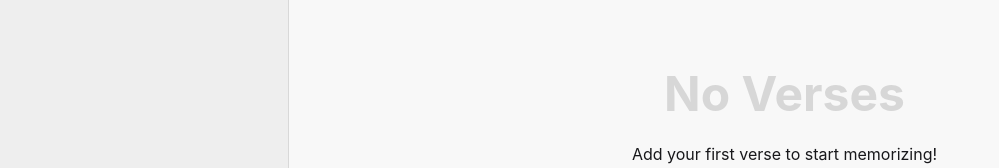
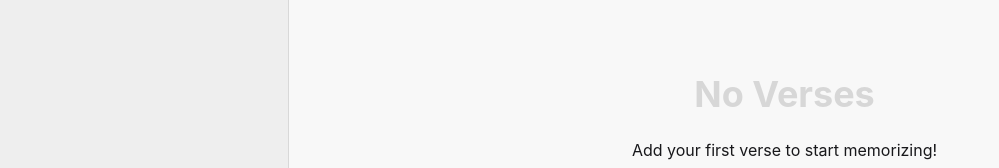
Before and after one commit to vickjavariz/bible-mind, a React (Vite) app: page /verses in a window 1280 px wide. Shown: the part 288-456 px from the top of the page, without its empty margins (0-999 px from the left). Built offline with nearby package versions, Linux system fonts and the light colour scheme.

Commit message:
refactor: rename Hero component to EmptyState

```diff
--- a/src/components/ui/Hero.tsx
+++ b/src/components/ui/EmptyState.tsx
@@ -6,11 +6,11 @@ import type {
 
 import { Link } from "@tanstack/react-router";
 
-interface HeroProps {
+interface EmptyStateProps {
   children: ReactNode;
 }
 
-function HeroWrapper({ children }: HeroProps) {
+function EmptyStateWrapper({ children }: EmptyStateProps) {
   return (
     <div className="hero flex-1">
       <div className="hero-content text-center">
@@ -20,12 +20,12 @@ function HeroWrapper({ children }: HeroProps) {
   );
 }
 
-function HeroTitle({
+function EmptyStateTitle({
   children,
   className,
   ...rest
 }: ComponentPropsWithoutRef<"h2">) {
-  const mergedClassName = `text-5xl font-bold ${className || ""}`;
+  const mergedClassName = `text-4xl font-bold ${className || ""}`;
 
   return (
     <h2 className={mergedClassName} {...rest}>
@@ -34,7 +34,7 @@ function HeroTitle({
   );
 }
 
-function HeroText({
+function EmptyStateText({
   children,
   className,
   ...rest
@@ -48,7 +48,7 @@ function HeroText({
   );
 }
 
-function HeroLink({
+function EmptyStateLink({
   children,
   className,
   ...rest
@@ -62,10 +62,10 @@ function HeroLink({
   );
 }
 
-const Hero = Object.assign(HeroWrapper, {
-  Title: HeroTitle,
-  Text: HeroText,
-  Link: HeroLink,
+const EmptyState = Object.assign(EmptyStateWrapper, {
+  Title: EmptyStateTitle,
+  Text: EmptyStateText,
+  Link: EmptyStateLink,
 });
 
-export default Hero;
+export default EmptyState;
--- a/src/routes/settings/index.tsx
+++ b/src/routes/settings/index.tsx
@@ -2,7 +2,7 @@ import { useTranslation } from "react-i18next";
 
 import { createFileRoute } from "@tanstack/react-router";
 
-import Hero from "@/components/ui/Hero";
+import EmptyState from "@/components/ui/EmptyState";
 import PageContent from "@/components/ui/PageContent";
 
 export const Route = createFileRoute("/settings/")({
@@ -14,9 +14,11 @@ function RouteComponent() {
 
   return (
     <PageContent className="hidden md:flex">
-      <Hero>
-        <Hero.Title className="text-neutral">{t("emptyState")}</Hero.Title>
-      </Hero>
+      <EmptyState>
+        <EmptyState.Title className="text-neutral">
+          {t("emptyState")}
+        </EmptyState.Title>
+      </EmptyState>
     </PageContent>
   );
 }
--- a/src/routes/verses/index.tsx
+++ b/src/routes/verses/index.tsx
@@ -3,7 +3,7 @@ import { useTranslation } from "react-i18next";
 import { createFileRoute } from "@tanstack/react-router";
 
 import { PlusIcon } from "@/components/icons";
-import Hero from "@/components/ui/Hero";
+import EmptyState from "@/components/ui/EmptyState";
 import PageContent from "@/components/ui/PageContent";
 import PageHeader from "@/components/ui/PageHeader";
 
@@ -21,16 +21,16 @@ function RouteComponent() {
       </PageHeader>
 
       <PageContent>
-        <Hero>
-          <Hero.Title className="text-neutral">
+        <EmptyState>
+          <EmptyState.Title className="text-neutral">
             {t("emptyState.title")}
-          </Hero.Title>
-          <Hero.Text>{t("emptyState.description")}</Hero.Text>
-          <Hero.Link to="/verses/new">
+          </EmptyState.Title>
+          <EmptyState.Text>{t("emptyState.description")}</EmptyState.Text>
+          <EmptyState.Link to="/verses/new">
             <PlusIcon />
             {t("emptyState.action")}
-          </Hero.Link>
-        </Hero>
+          </EmptyState.Link>
+        </EmptyState>
       </PageContent>
     </>
   );
```
